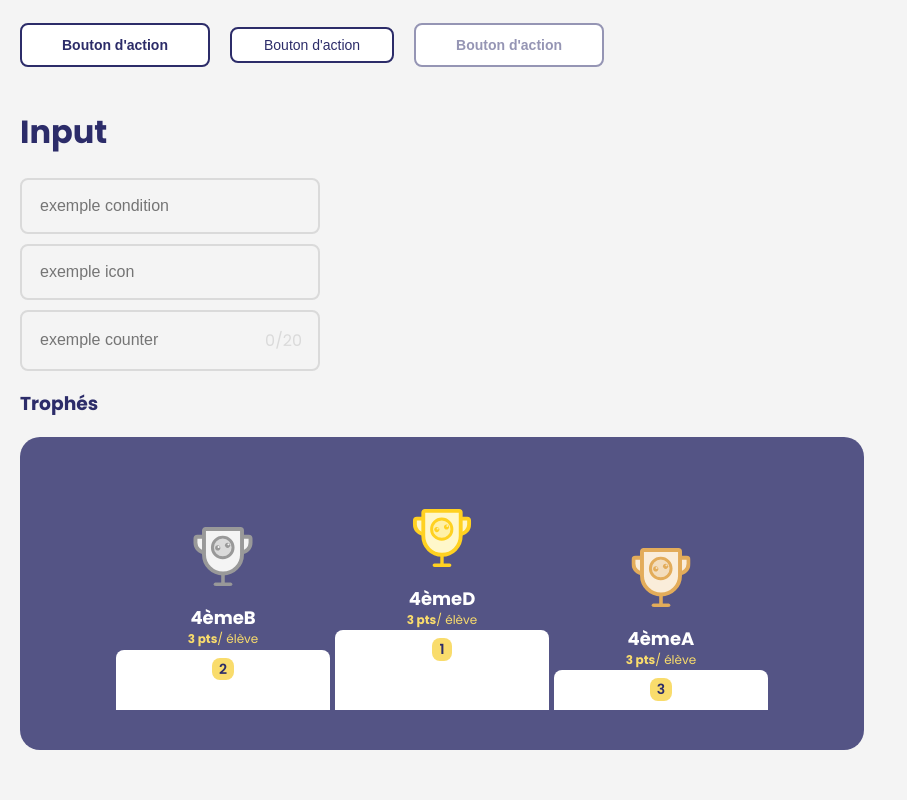
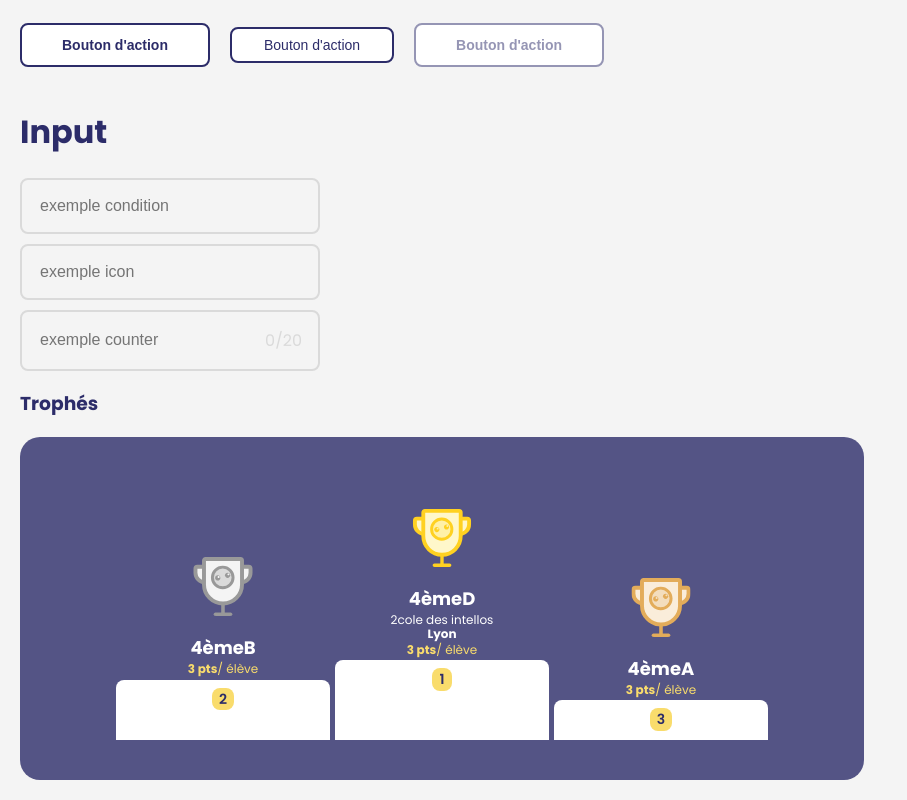
Before and after one commit to Ma-Petite-Planete/ma-petite-librairie, a React (Vite) app: page / in a window 1280 px wide. Shown: the part 1154-1954 px from the top of the page, without its empty margins (0-907 px from the left). Before the commit the page ends 1924 px from the top, so only its background shows below. Built offline with nearby package versions, Linux system fonts and the light colour scheme.

Commit message:
wip - ajout données pour ville et nom établissements

```diff
--- a/src/App.tsx
+++ b/src/App.tsx
@@ -78,6 +78,8 @@ function App() {
             name: "4èmeD",
             points: 3,
             ranking: 1,
+            school: "2cole des intellos",
+            city: "Lyon",
           },
           {
             name: "4èmeB",
--- a/src/components/MppPodium/MppPodium.tsx
+++ b/src/components/MppPodium/MppPodium.tsx
@@ -6,6 +6,8 @@ interface PodiumStep {
   name: string;
   points: number;
   ranking: number;
+  city?: string;
+  school?: string;
 }
 interface MppPodiumProps {
   rankedElements: Array<PodiumStep>;
@@ -20,8 +22,10 @@ const MppPodium: React.FC<MppPodiumProps> = ({
 }) => {
   return (
     <div className="podium__container">
-      {rankedElements.map(({ name, points, ranking }) => (
+      {rankedElements.map(({ name, points, ranking, city, school }) => (
         <MppPodiumStep
+          subtitle={school}
+          subtitleBold={city}
           key={ranking}
           title={name}
           pointsNumber={points}
--- a/src/components/MppPodiumStep/MppPodiumStep.css
+++ b/src/components/MppPodiumStep/MppPodiumStep.css
@@ -26,6 +26,10 @@ ul {
   margin-bottom: .3em;
 }
 
+.podium_step__list--subtitle {
+  margin-bottom: .2em;
+}
+
 ul.podium_step__list>li:nth-child(1),
 ul.podium_step__list>li:nth-child(3) {
   margin-bottom: .3em;
```
